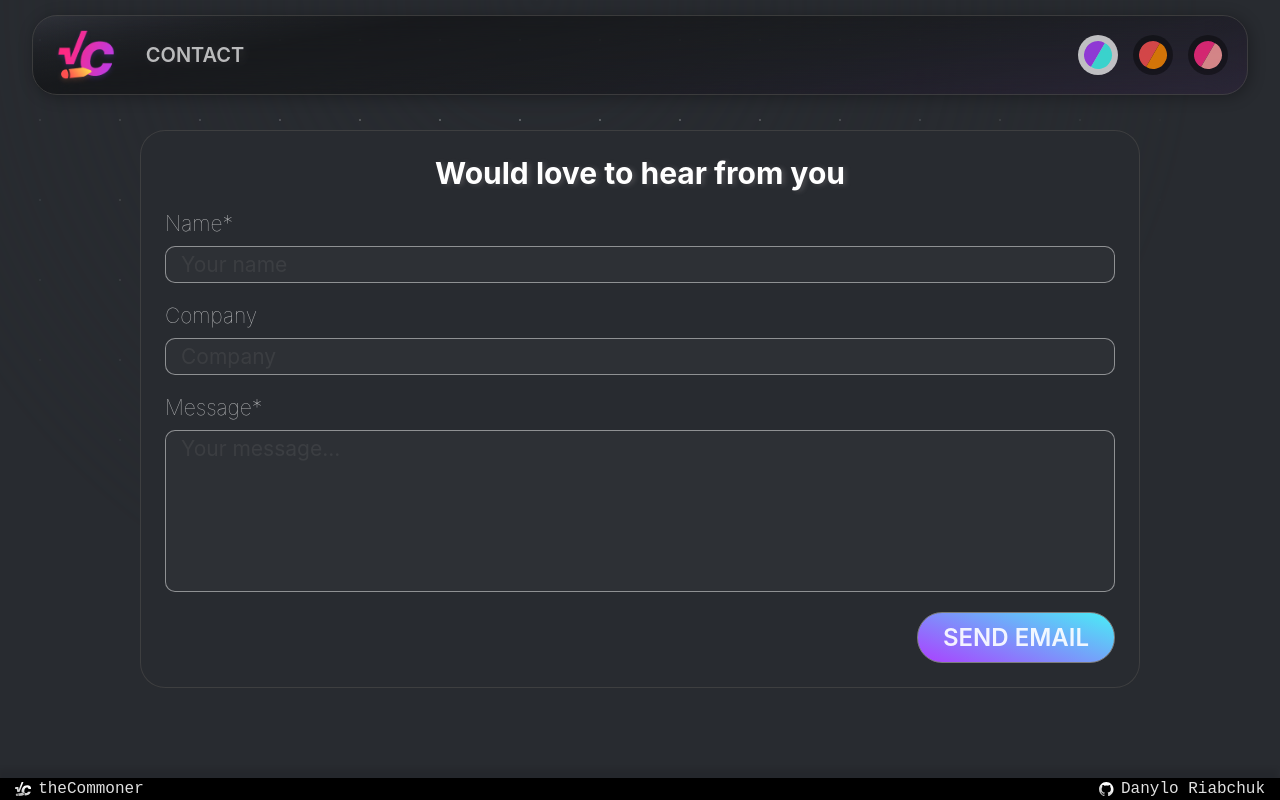
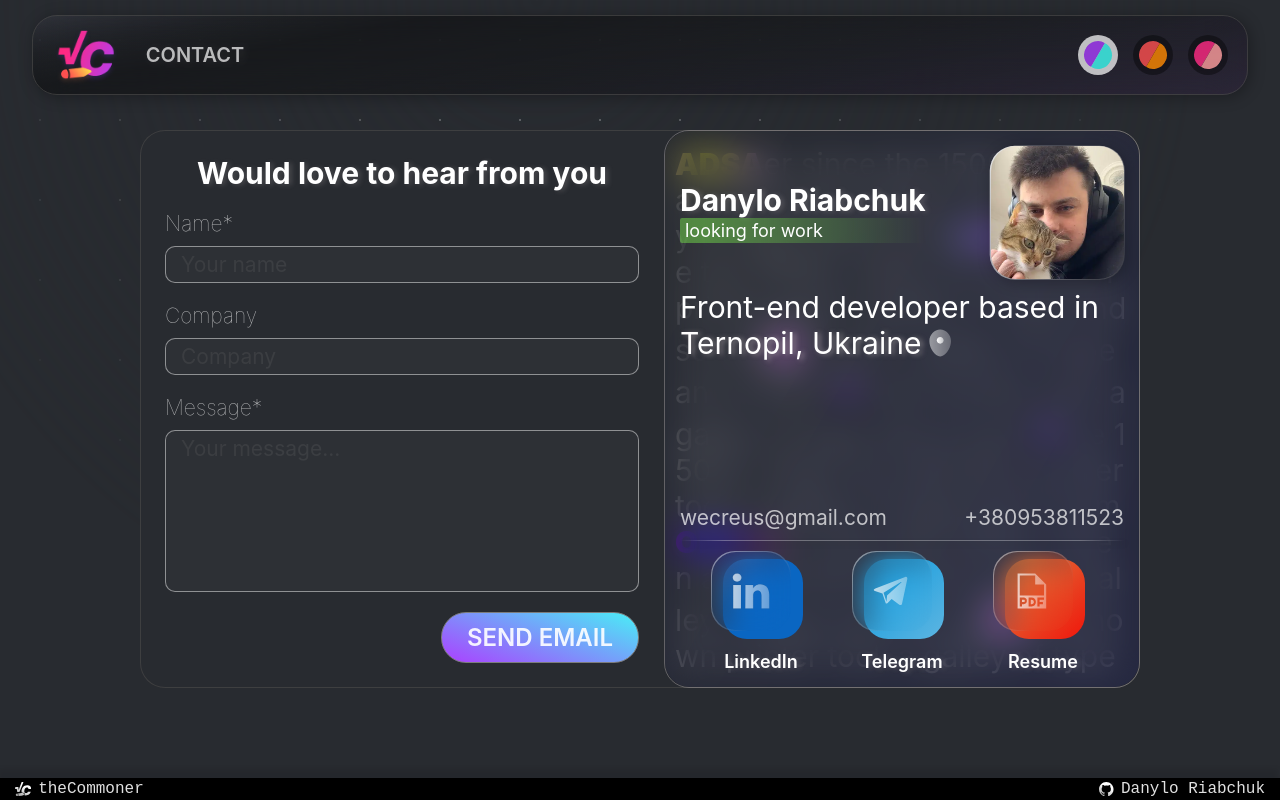
Before and after one commit to wecreus/theCommoner-next, a Next.js app: page /contact in a window 1280 px wide. Built offline with nearby package versions, Linux system fonts and the light colour scheme; a web font is replaced by a local one.

Commit message:
feat: sidebar boilerplate from theCommoner

```diff
--- a/app/contact/page.tsx
+++ b/app/contact/page.tsx
@@ -1,7 +1,7 @@
 import "./Contact.scss";
-// import FormSidebar from "./FormSidebar/FormSidebar";
-// import { memo } from "react";
+import FormSidebar from "@/app/ui/FormSiderbar/FormSidebar";
 
+// TODO: update links across the website
 const ContactMe = () => {
   // const onSubmit = (e) => {
   //   e.preventDefault();
@@ -70,7 +70,7 @@ const ContactMe = () => {
             className="Form-content__submit"
           />
         </div>
-        {/* <FormSidebar /> */}
+        <FormSidebar />
       </form>
     </section>
   );
--- /dev/null
+++ b/app/ui/FormSiderbar/FormSidebar.scss
@@ -0,0 +1,224 @@
+.Contact .Form {
+  &-sidebar {
+    flex: 1 1 0;
+    border-radius: 25px;
+    border: 1px solid rgba(230, 220, 220, 0.315);
+    position: relative;
+    min-height: 470px;
+
+    @include toTabletScreen {
+      font-size: 90%;
+    }
+
+    &::after {
+      content: "";
+      display: block;
+      position: absolute;
+      width: 100%;
+      height: 100%;
+      backdrop-filter: blur(18px);
+      -webkit-backdrop-filter: blur(18px);
+      background: linear-gradient(
+        120deg,
+        rgba(0, 0, 0, 0.01) 0%,
+        rgba(0, 0, 255, 0.075)
+      );
+      border-radius: 25px;
+    }
+
+    &__text {
+      word-break: break-all;
+      position: absolute;
+      top: 10px;
+      left: 5px;
+      right: 5px;
+      bottom: 10px;
+      padding: 5px;
+      overflow: hidden;
+      color: grey;
+
+      &--gradient2 {
+        background: linear-gradient(90deg, blue, red, blue, red, blue);
+        -webkit-background-clip: text;
+        background-clip: text;
+        background-size: 400% auto;
+      }
+
+      &--gradient3 {
+        background: linear-gradient(
+          90deg,
+          purple,
+          rgb(255, 17, 203),
+          purple,
+          rgb(255, 17, 203),
+          purple
+        );
+        -webkit-background-clip: text;
+        background-clip: text;
+        background-size: 400% auto;
+      }
+
+      &--gradient4 {
+        background: linear-gradient(
+          90deg,
+          rgb(203, 206, 11),
+          rgb(88, 17, 255),
+          rgb(203, 206, 11),
+          rgb(88, 17, 255),
+          rgb(203, 206, 11)
+        );
+        -webkit-background-clip: text;
+        background-clip: text;
+        background-size: 400% auto;
+      }
+    }
+  }
+
+  &-profile {
+    display: flex;
+    padding: 15px;
+    position: absolute;
+    top: 0;
+    right: 0;
+    left: 0;
+    bottom: 0;
+    flex-direction: column;
+    z-index: 1;
+
+    &__head {
+      width: 100%;
+      vertical-align: middle;
+      display: flex;
+      align-items: center;
+      gap: 15px;
+      justify-content: space-between;
+    }
+
+    &__name {
+      font-variation-settings: "slnt" -8;
+      display: flex;
+      flex-direction: column;
+
+      &--work {
+        font-size: 60%;
+        text-transform: lowercase;
+        padding: 2px 5px;
+        border-radius: 2px;
+        background: linear-gradient(
+          90deg,
+          rgba(125, 245, 78, 0.445) 10%,
+          rgba(255, 255, 255, 0)
+        );
+      }
+    }
+
+    &__quick-call {
+      font-size: 70%;
+      display: flex;
+      justify-content: space-between;
+      flex-wrap: wrap;
+      font-style: normal;
+
+      & a {
+        opacity: 0.7;
+        transition: all 200ms ease;
+        &:hover {
+          opacity: 1;
+        }
+      }
+
+      @include toTabletScreen {
+        font-size: 60%;
+      }
+    }
+
+    &__description {
+      flex-grow: 1;
+      padding: 10px 0;
+
+      &--link {
+        text-shadow: 3px 1px 5px rgba(195, 186, 188, 0.5);
+        transition: all 200ms ease;
+        background-color: rgba(255, 255, 255, 0);
+        position: relative;
+        padding-right: 35px;
+        display: inline-block;
+
+        &:hover {
+          text-shadow: 3px 1px 15px rgba(195, 186, 188, 0.569);
+          background-color: rgba(255, 255, 255, 0.185);
+        }
+
+        &-icon {
+          height: 90%;
+          aspect-ratio: 1/1;
+          position: absolute;
+          top: 50%;
+          right: 0;
+          transform: translateY(-50%);
+
+          & > path {
+            fill: url(#iconGradient);
+          }
+        }
+      }
+
+      @include toTabletScreen {
+        font-size: 90%;
+      }
+    }
+
+    &__picture {
+      border-radius: 25px;
+      width: 30%;
+      aspect-ratio: 1/1;
+      background-position: center;
+      background-size: cover;
+      background-repeat: no-repeat;
+      background-blend-mode: screen;
+      box-shadow: 2px 3px 15px rgba(0, 0, 0, 0.321);
+      position: relative;
+
+      @include toTabletScreen {
+        width: 150px;
+      }
+
+      &:before {
+        content: "";
+        display: block;
+        width: 101%;
+        height: 101%;
+        border-radius: 25px;
+        background: linear-gradient(
+          120deg,
+          rgba(255, 255, 255),
+          rgba(112, 112, 112, 0.308)
+        );
+        transform: translate(-50%, -50%);
+        top: 50%;
+        left: 50%;
+        z-index: -1;
+        position: absolute;
+      }
+    }
+    &__links {
+      display: flex;
+      gap: 10px;
+      justify-content: space-evenly;
+
+      & .SocialIcon {
+        width: 100px;
+        height: 100px;
+
+        @include toTabletScreen {
+          width: 80px;
+          height: 80px;
+        }
+
+        &-title {
+          font-size: 60%;
+        }
+      }
+    }
+  }
+}
--- /dev/null
+++ b/app/ui/FormSiderbar/FormSidebar.tsx
@@ -0,0 +1,121 @@
+import SocialIcon from "@/app/ui/common/SocialIcon/SocialIcon";
+import Divider from "@/app/ui/common/Divider/Divider";
+import Map from "@/public/icons/map.svg";
+import Linkedin from "@/public/icons/linkedin.svg";
+import Telegram from "@/public/icons/telegram.svg";
+import PDFicon from "@/public/icons/PDF.svg";
+import "./FormSidebar.scss";
+
+const dummyText =
+  "Itext ever since the 1500s, when an unknown printer took a galley of type and scram";
+
+const FormSidebar = () => {
+  return (
+    <div className="Form-sidebar">
+      <div className="Form-sidebar__text">
+        <span className="Form-sidebar__text--gradient4 gradient-text">
+          ADSA
+        </span>
+        {dummyText.slice(8)}
+        <span className="Form-sidebar__text--gradient1 gradient-text">
+          bestGrad
+        </span>
+        {dummyText.slice(14)}
+        <picture>
+          <img src={"/icons/Fireworks.webp"} alt="" className="emoji" />
+        </picture>
+        {dummyText.slice(50)}
+        <picture>
+          <img src={"/icons/AlienMonster.webp"} alt="" className="emoji" />
+        </picture>
+        {dummyText.slice(40)}
+        <picture>
+          <img src={"/icons/AlienMonster.webp"} alt="" className="emoji" />
+        </picture>
+        {dummyText.slice(18)}
+        <span className="Form-sidebar__text--gradient2 gradient-text">
+          ONEne
+        </span>
+        {dummyText.slice(8)}
+        <picture>
+          <img src={"/icons/Fireworks.webp"} alt="" className="emoji" />
+        </picture>
+        {dummyText.slice(35)}
+        <span className="Form-sidebar__text--gradient3 gradient-text">
+          fdskjljksjlkad
+        </span>
+        {dummyText}
+        <span className="Form-sidebar__text--gradient4 gradient-text">
+          TESTING
+        </span>
+        {Array(3)
+          .fill({})
+          .map(() => dummyText)}
+      </div>
+      <div className="Form-profile">
+        <div className="Form-profile__head">
+          <div className="Form-profile__name">
+            <b>Danylo Riabchuk</b>
+            <span className="Form-profile__name--work">Looking for work</span>
+          </div>
+          <div
+            className="Form-profile__picture"
+            style={{
+              backgroundImage: "url(images/profilepic.webp)",
+            }}
+          ></div>
+        </div>
+        <p className="Form-profile__description">
+          Front-end developer based in{" "}
+          <a
+            className={"Form-profile__description--link"}
+            href={
+              "https://www.google.com/maps/place/Ternopil,+Ternopil+Oblast,+46003/@46.9651469,19.2062124,3.98z"
+            }
+            target={"_blank"}
+            rel="noopener noreferrer"
+            title={'Show on the map'}
+          >
+            Ternopil, Ukraine
+            <Map className="Form-profile__description--link-icon" />
+          </a>
+        </p>
+        <address className="Form-profile__quick-call">
+          <a href="mailto:wecreus@gmail.com">wecreus@gmail.com</a>
+          <a href="tel:+380953811523">+380953811523</a>
+        </address>
+        <Divider />
+        <div className="Form-profile__links">
+          <SocialIcon
+            name="LinkedIn"
+            gradient={
+              "linear-gradient(135deg, #6095ca -20%, #0a66c2 30%, #0a66c2 120%)"
+            }
+            Icon={Linkedin}
+            url={"https://www.linkedin.com/in/danylo-riabchuk-7a6277304/"}
+          />
+          <SocialIcon
+            name="Telegram"
+            gradient={
+              "linear-gradient(135deg, #24A1DE -20%, #24A1DE 30%, #6dbbe2 120%)"
+            }
+            Icon={Telegram}
+            url={"https://www.t.me/wecreus/"}
+          />
+          <SocialIcon
+            name="Resume"
+            gradient={
+              "linear-gradient(135deg, #fcaf45 -20%, #e16030 30%, #f50101 120%)"
+            }
+            Icon={PDFicon}
+            url={
+              "https://drive.google.com/file/d/14NMpoOPFXjzX_dLaJIkqJHxE_oMh696q/view?usp=sharing"
+            }
+          />
+        </div>
+      </div>
+    </div>
+  );
+};
+
+export default FormSidebar;
```
Also changed, not shown: public/icons/map.svg, public/images/profilepic.webp (added).
